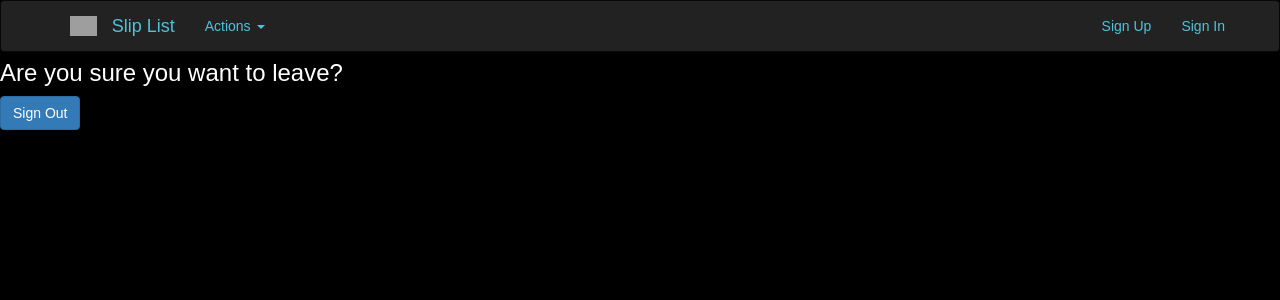
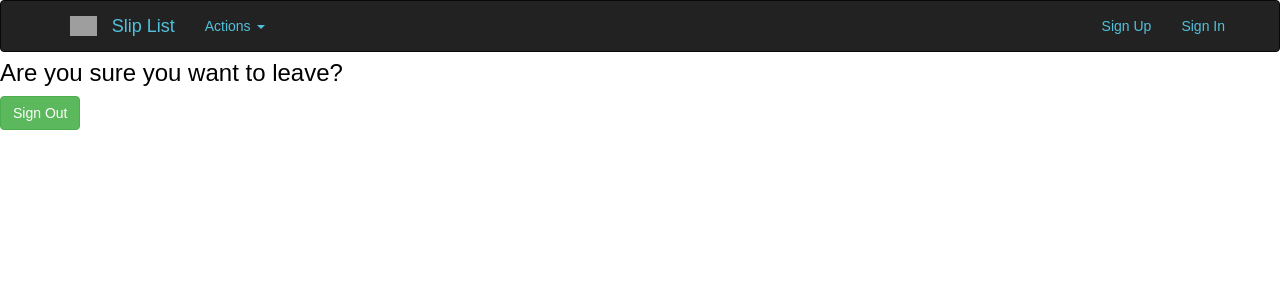
Before and after one commit to sharontheginger/sliplist-front, a React (Create React App) app: page /logout in a window 1280 px wide. Shown: the top 300 px of the page. Built offline with nearby package versions, Linux system fonts and the light colour scheme; no server answers; grey boxes are pictures that could not be loaded; what google-maps-react would draw is missing.

Commit message:
heroku changes

```diff
--- a/package.json
+++ b/package.json
@@ -2,6 +2,7 @@
   "name": "sliplist-front",
   "version": "0.1.0",
   "private": true,
+  "proxy": "http://localhost:3000",
   "dependencies": {
     "google-maps-react": "^1.1.2",
     "jest": "20.0.4 ",
--- a/src/App.css
+++ b/src/App.css
@@ -2,8 +2,8 @@
 
 body {
 	font-family: sans-serif;
-	background-color: black;
-	color:white;
+	background-color: white;
+	color:black;
 }
 
 
--- a/src/App.js
+++ b/src/App.js
@@ -198,7 +198,7 @@ class App extends Component {
 
 	<div className="container-left">
 										<h1  className='subtitle2'>
-										Sign In
+										Sign Up
 										</h1>
 											<Newuser onSubmit={this.handleNewuser.bind(this)}
 											errors={this.state.errors && this.state.errors.validations} />
@@ -208,7 +208,7 @@ class App extends Component {
 
 <div className="container-right">
 										<h1  className='subtitle'>
-										Sign Up
+										Sign In
 										</h1>
 											<Login onSubmit={this.handleExistingUser.bind(this)}
 											errors={this.state.errors && (this.state.errors.validations || this.state.errors.serverValidations)} />
--- a/src/components/Carousel.js
+++ b/src/components/Carousel.js
@@ -7,7 +7,7 @@ class CarouselTop extends Component {
 	render() {
 		return(
 
-			        <Carousel>
+			        <Carousel >
 					<Carousel.Item>
 						<img src="https://images.unsplash.com/photo-1513002277650-6deb8404a2cd?ixlib=rb-0.3.5&ixid=eyJhcHBfaWQiOjEyMDd9&s=440f1faab63bf310ab154f63fb74d06d&auto=format&fit=crop&w=1051&q=80"/>
 						<Carousel.Caption>
--- a/src/components/mapcontainer.js
+++ b/src/components/mapcontainer.js
@@ -40,7 +40,7 @@ render() {
           lat:32.7157,
           lng:-117.1611
         }}
-      style={{width: '100%', height: '100%'}}
+      style={{width: '75%', height: '50%'}}
  	className={'map'}
       zoom={13}>
     <Marker
--- a/src/pages/Logout.js
+++ b/src/pages/Logout.js
@@ -14,7 +14,7 @@ export default class Logout extends Component {
                 <br />
                 <br />
                 <h3> Are you sure you want to leave? </h3>
-                <Button id="submit" className="btn btn-primary" onClick={this.handleSubmit.bind(this)}>Sign Out</Button>
+                <Button id="submit" className="btn btn-success" onClick={this.handleSubmit.bind(this)}>Sign Out</Button>
             </div>
         )
     }
--- a/src/pages/Newuser.js
+++ b/src/pages/Newuser.js
@@ -3,7 +3,6 @@ import React, { Component } from 'react';
 import {
   Button,
   Row,
-  Col,
   FormGroup,
   ControlLabel,
   FormControl,
--- a/src/pages/signin.js
+++ b/src/pages/signin.js
@@ -1,5 +1,5 @@
 import React, { Component } from "react";
-import { Button, FormGroup, FormControl, ControlLabel, Col } from "react-bootstrap";
+import { Button, FormGroup, FormControl, ControlLabel } from "react-bootstrap";
 
 
 export default class Login extends Component {
```
